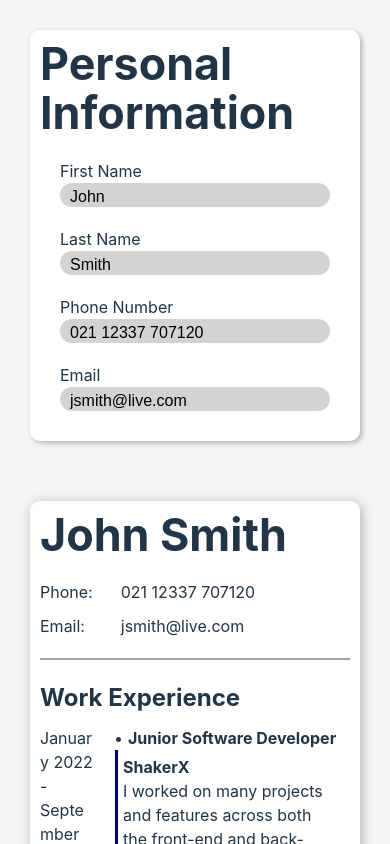
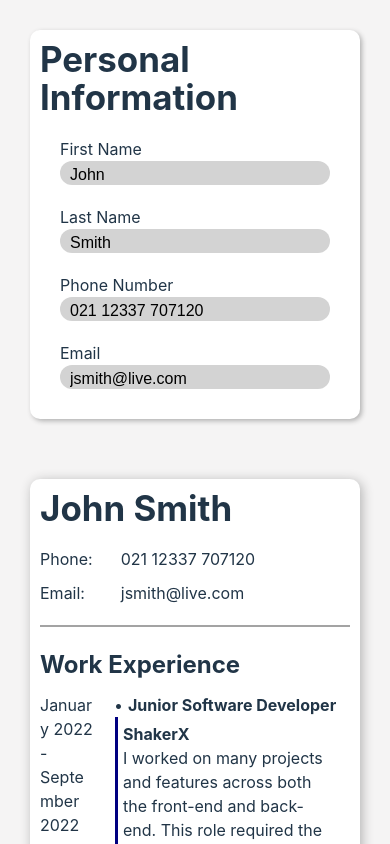
Before and after one commit to BrynyPatchett/cv-generator, a React (Vite) app: page / in a window 390 px wide. Shown: the top 844 px of the page. Built offline with nearby package versions, Linux system fonts and the light colour scheme.

Commit message:
Adjusted mobile heading size

```diff
--- a/src/index.css
+++ b/src/index.css
@@ -33,7 +33,7 @@ h1 {
   line-height: 1.1;
   margin: 0;
   @media (max-width: 768px) {
-    font-size: 2.8em;
+    font-size: 2.18em;
   }
 }
 
```
